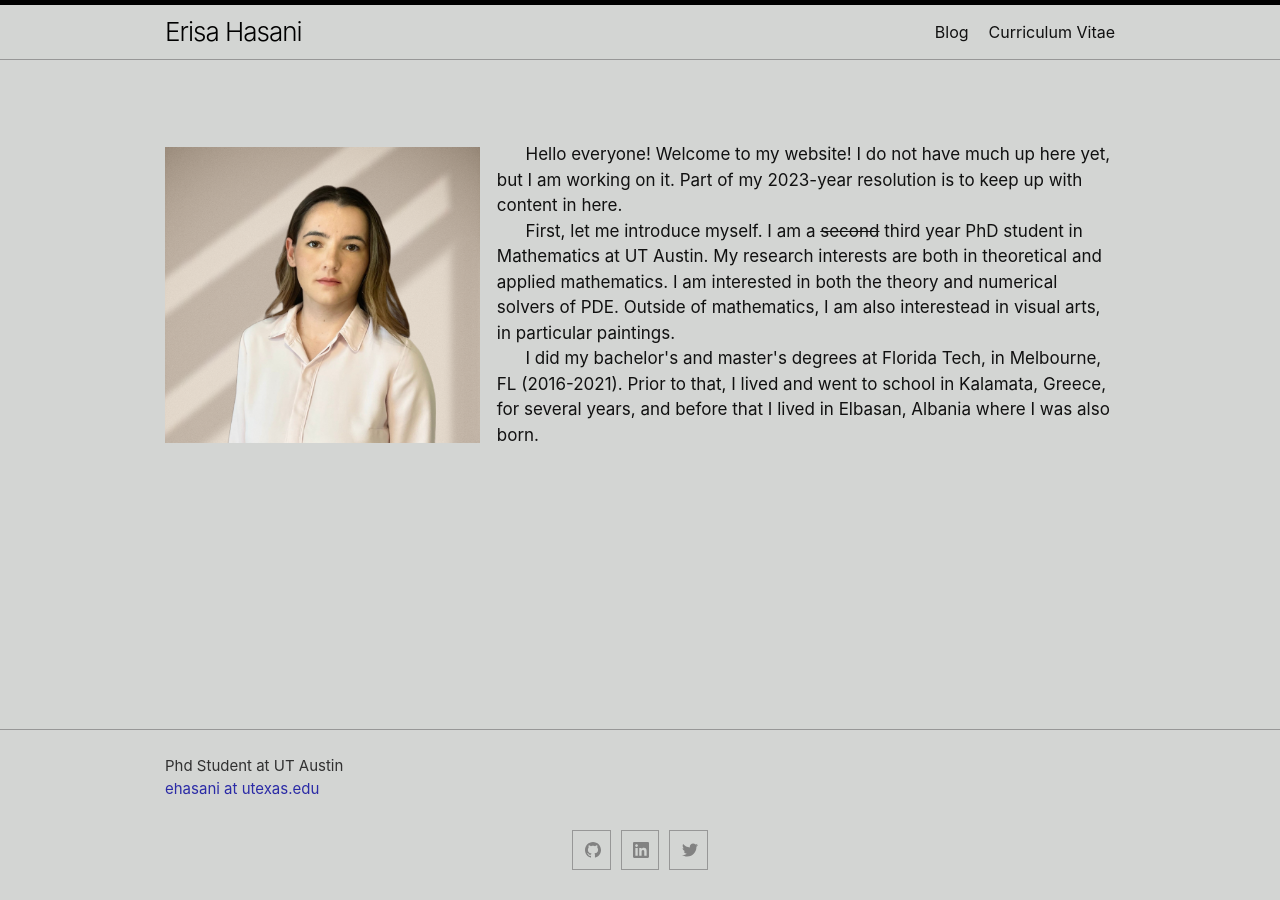
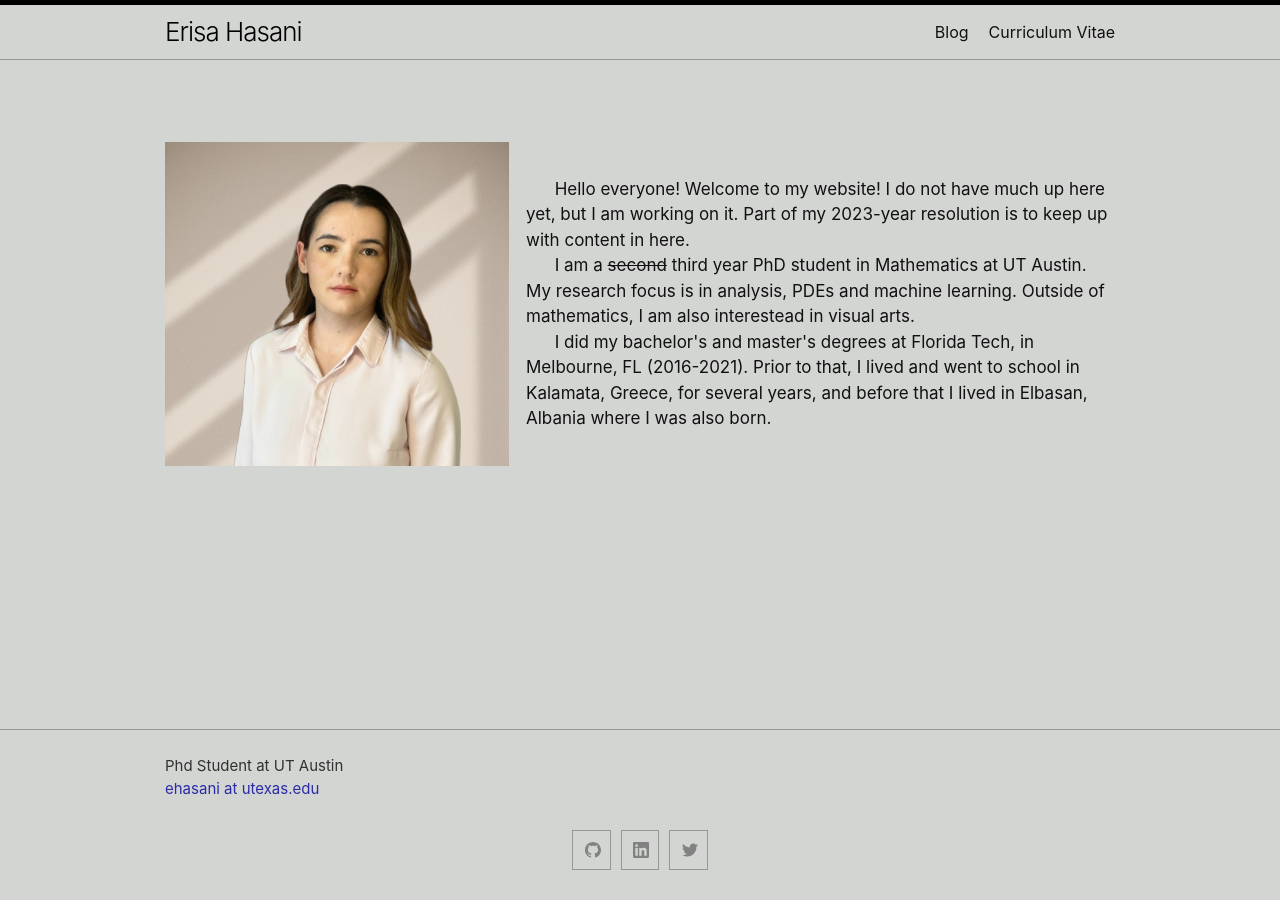
Before and after one commit to erisahasani/erisahasani.github.io, a Jekyll site: the page built from index.md, in a window 1280 px wide. Built offline with Jekyll 4.4.1, drawn with Linux system fonts in a browser that asks for light colours.

Commit message:
minor changes in intro

```diff
--- a/index.md
+++ b/index.md
@@ -36,13 +36,13 @@ img {
   <body>
     <div class="container">
       <div class="image">
-        <img src="media\result-fotor-bg-remover-20231029135413.png" width="1300" style="float: left;"  />
+        <img src="media\result-fotor-bg-remover-20231029135413.png" width="1100" style="float: left;"  />
       </div>
       <div class="text">
         <div>
             &nbsp; &nbsp; &nbsp; Hello everyone! Welcome to my website! I do not have much up here yet, but I am working on it. Part of my 2023-year resolution is to keep up with content in here.
         <br>
-            &nbsp; &nbsp; &nbsp; First, let me introduce myself. I am a <del>second</del> third year PhD student in Mathematics at UT Austin. My research interests are both in theoretical and applied mathematics. I am interested in both the theory and numerical solvers of PDE. Outside of mathematics, I am also interestead in visual arts, in particular paintings.
+            &nbsp; &nbsp; &nbsp; I am a <del>second</del> third year PhD student in Mathematics at UT Austin. My research focus is in analysis, PDEs and machine learning. Outside of mathematics, I am also interestead in visual arts.
         <br>
             &nbsp; &nbsp; &nbsp; I did my bachelor's and master's degrees at Florida Tech, in Melbourne, FL (2016-2021). Prior to that, I lived and went to school in Kalamata, Greece, for several years, and before that I lived in Elbasan, Albania where I was also born.
         </div>
```
